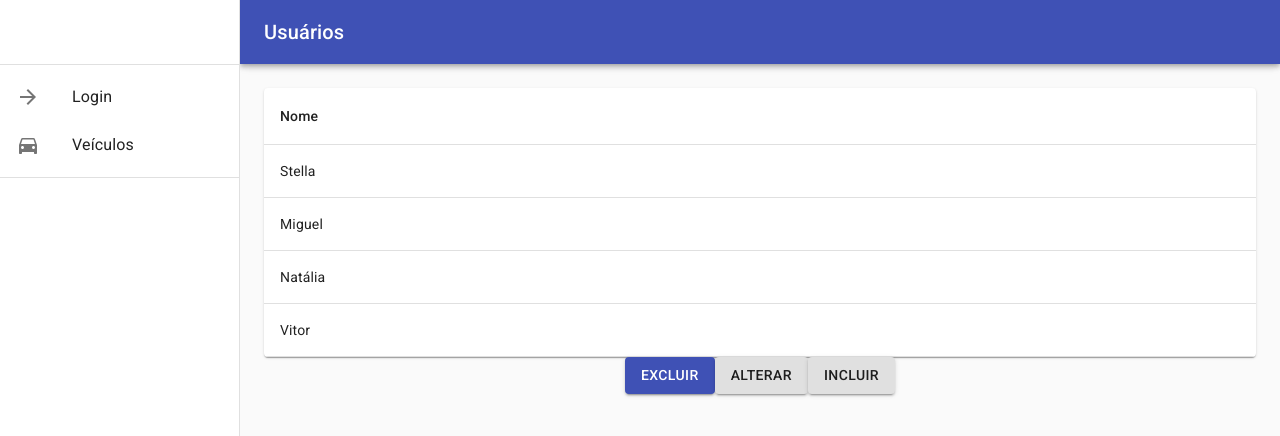
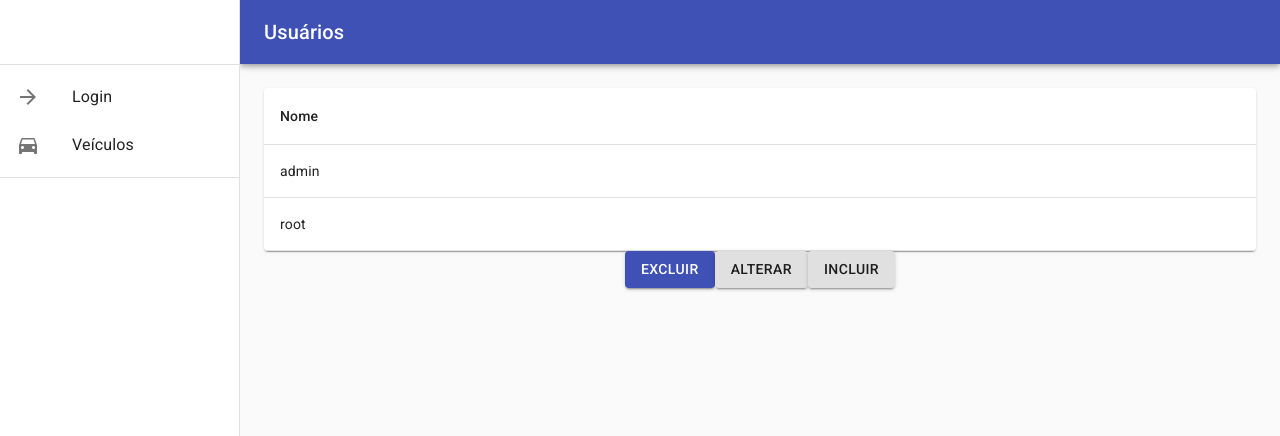
Before and after one commit to CaelumAulas/aceleratw-turma1-grupo1, a React (Create React App) app: page /usuarios in a window 1280 px wide. Shown: the top 436 px of the page. Built offline with nearby package versions, Linux system fonts and the light colour scheme; data requests are answered from the project's data file.

Commit message:
MockAPI jsonServer

```diff
--- /dev/null
+++ b/db.json
@@ -0,0 +1,12 @@
+{
+    "usuario":[
+        {
+            "user" : "admin",
+            "password" : "admin123"
+        },
+        {
+            "user": "root",
+            "password": "root12345"
+        }
+    ]
+}
--- a/package.json
+++ b/package.json
@@ -8,6 +8,7 @@
     "@testing-library/jest-dom": "^5.12.0",
     "@testing-library/react": "^11.2.6",
     "@testing-library/user-event": "^12.8.3",
+    "axios": "^0.21.1",
     "react": "^17.0.2",
     "react-dom": "^17.0.2",
     "react-router-dom": "^5.2.0",
--- /dev/null
+++ b/src/api/users/UsersApi.js
@@ -0,0 +1,20 @@
+import axios from "axios";
+
+export const api = axios.create({
+  baseURL: "http://localhost:5000",
+});
+
+export const buscaUsuario = async (user) => {
+  const resposta = await api.get(
+    `/usuario?user=${user.user}&password=${user.password}`
+  );
+  console.log(resposta);
+
+  return resposta.data;
+};
+
+export const findAllUsers = async (url, setData) => {
+  const response = await api.get(url);
+
+  setData(response.data);
+};
--- a/src/containers/LoginForm/LoginForm.js
+++ b/src/containers/LoginForm/LoginForm.js
@@ -55,7 +55,7 @@ const LoginForm = ({ toSend }) => {
               setPassword(event.target.value);
             }}
             value={password}
-            onBlur={(event) => {
+            onBlur={() => {
               setErrors({ validator: passwordValidation(password) });
             }}
             error={!errors.validator.isValid}
--- a/src/containers/UsersTable/UsersTable.js
+++ b/src/containers/UsersTable/UsersTable.js
@@ -1,4 +1,4 @@
-import React from "react";
+import React, { useEffect, useState } from "react";
 import Table from "@material-ui/core/Table";
 import TableBody from "@material-ui/core/TableBody";
 import TableCell from "@material-ui/core/TableCell";
@@ -7,26 +7,18 @@ import TableHead from "@material-ui/core/TableHead";
 import TableRow from "@material-ui/core/TableRow";
 import Paper from "@material-ui/core/Paper";
 import Button from "@material-ui/core/Button";
-import {
-    Link,
-    useRouteMatch
-} from "react-router-dom"
+import { Link, useRouteMatch } from "react-router-dom";
 
-import "./style.css"
-
-function createData(name) {
-    return {name};
-}
-
-const rows = [
-    createData("Stella"),
-    createData("Miguel"),
-    createData("Natália"),
-    createData("Vitor"),
-];
+import "./style.css";
+import { findAllUsers } from "../../api/users/UsersApi";
 
 const UsersTable = () => {
-    let {path, url} = useRouteMatch();
+  let { path, url } = useRouteMatch();
+  const [users, setUsers] = useState([]);
+
+  useEffect(() => {
+    findAllUsers("/usuario", setUsers);
+  }, []);
 
   return (
     <section>
@@ -38,10 +30,10 @@ const UsersTable = () => {
             </TableRow>
           </TableHead>
           <TableBody>
-                        {rows.map((row) => (
-                            <TableRow key={row.name}>
+            {users.map((row) => (
+              <TableRow key={row.user}>
                 <TableCell align="left" component="th" scope="row">
-                                    {row.name}
+                  {row.user}
                 </TableCell>
               </TableRow>
             ))}
@@ -57,6 +49,6 @@ const UsersTable = () => {
       </Link>
     </section>
   );
-}
+};
 
 export default UsersTable;
--- a/src/pages/Login/Login.js
+++ b/src/pages/Login/Login.js
@@ -1,17 +1,21 @@
 import React from "react";
+import { buscaUsuario } from "../../api/users/UsersApi";
 
 import BaseLayout from "../../containers/BaseLayout/BaseLayout";
 import LoginForm from "../../containers/LoginForm/LoginForm";
 
-const Login = () => (
-  <BaseLayout pageName="Login">
-    <LoginForm toSend={collectUser} />
-  </BaseLayout>
-);
+const Login = () => {
+  return (
+    <BaseLayout pageName="Login">
+      <LoginForm toSend={collectUser} />
+    </BaseLayout>
+  );
+};
 
 export function collectUser(user) {
-  return user;
-  //chamar o método de enviar para API
+  const resposta = buscaUsuario(user);
+
+  console.log(`aqui ${resposta}`);
 }
 
 export default Login;
```
Also changed, not shown: 1 other file (tests, documents, lock files or other folders). Lines whose indentation alone changed are shown as unchanged.
